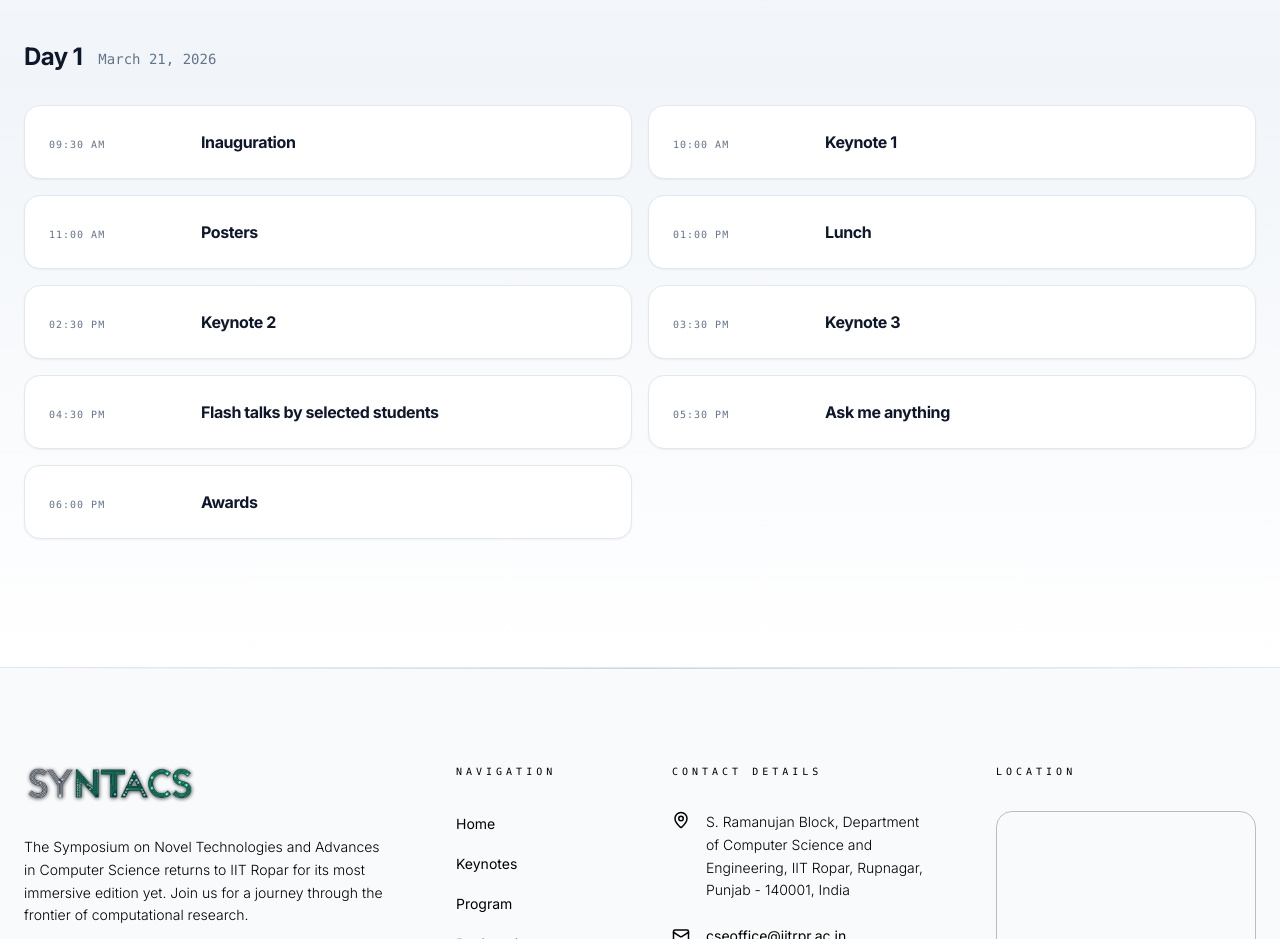
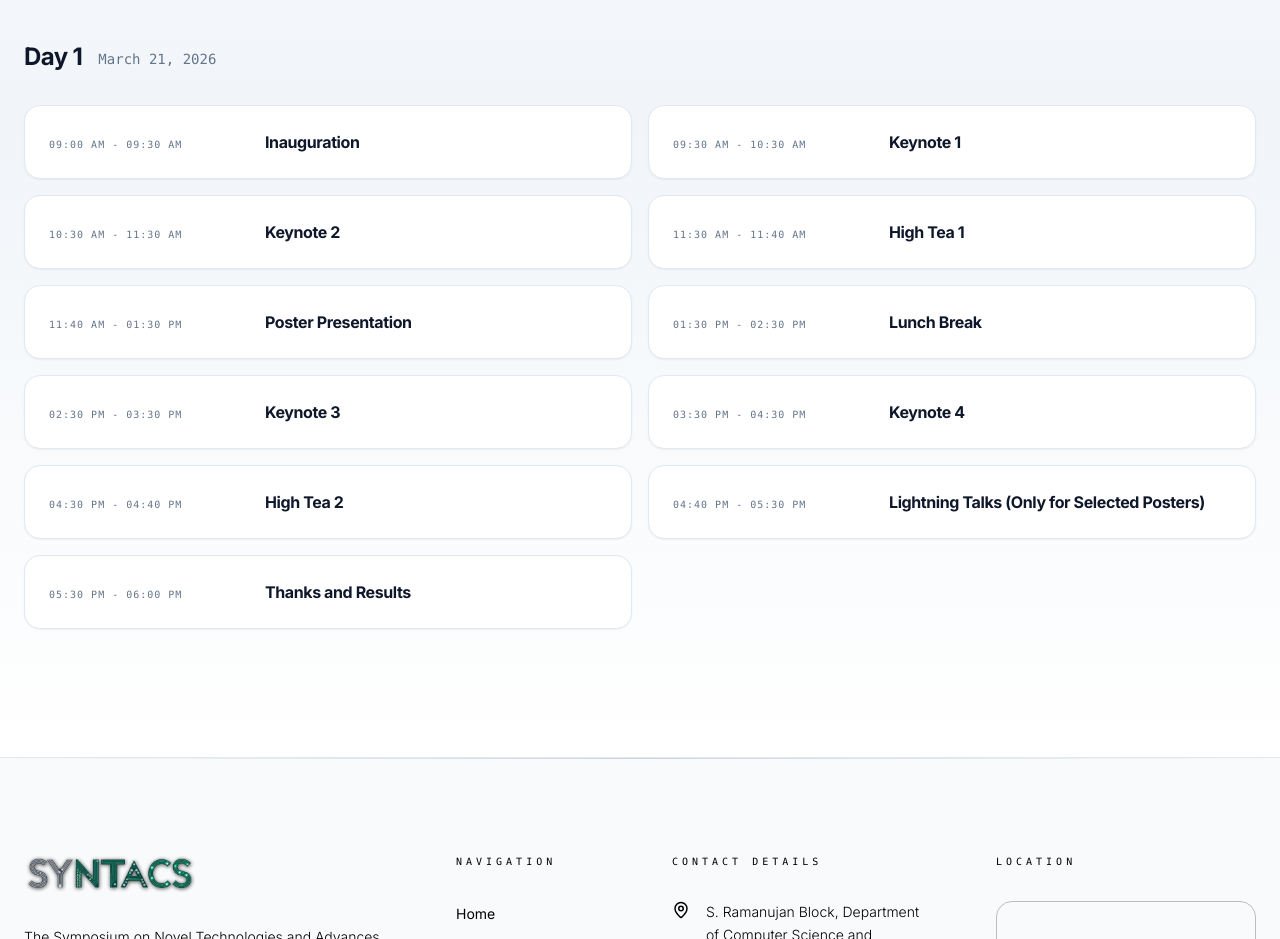
Before and after one commit to encodedCoder/syntacs2026, a Next.js app: page /program in a window 1280 px wide. Shown: the part 1100-2039 px from the top of the page. Built offline with nearby package versions, Linux system fonts and the light colour scheme; grey boxes are pictures that could not be loaded.

Commit message:
Update Day 1 schedule times

```diff
--- a/src/components/Schedule.tsx
+++ b/src/components/Schedule.tsx
@@ -16,15 +16,17 @@ const scheduleData = [
     day: "Day 1",
     date: "March 21, 2026",
     events: [
-      { time: "09:30 AM", event: "Inauguration" },
-      { time: "10:00 AM", event: "Keynote 1" },
-      { time: "11:00 AM", event: "Posters" },
-      { time: "01:00 PM", event: "Lunch" },
-      { time: "02:30 PM", event: "Keynote 2" },
-      { time: "03:30 PM", event: "Keynote 3" },
-      { time: "04:30 PM", event: "Flash talks by selected students" },
-      { time: "05:30 PM", event: "Ask me anything" },
-      { time: "06:00 PM", event: "Awards" },
+      { time: "09:00 AM - 09:30 AM", event: "Inauguration" },
+      { time: "09:30 AM - 10:30 AM", event: "Keynote 1" },
+      { time: "10:30 AM - 11:30 AM", event: "Keynote 2" },
+      { time: "11:30 AM - 11:40 AM", event: "High Tea 1" },
+      { time: "11:40 AM - 01:30 PM", event: "Poster Presentation" },
+      { time: "01:30 PM - 02:30 PM", event: "Lunch Break" },
+      { time: "02:30 PM - 03:30 PM", event: "Keynote 3" },
+      { time: "03:30 PM - 04:30 PM", event: "Keynote 4" },
+      { time: "04:30 PM - 04:40 PM", event: "High Tea 2" },
+      { time: "04:40 PM - 05:30 PM", event: "Lightning Talks (Only for Selected Posters)" },
+      { time: "05:30 PM - 06:00 PM", event: "Thanks and Results" },
     ]
   }
 ];
@@ -59,8 +61,8 @@ const Schedule = () => {
                     className="group flex flex-col sm:flex-row sm:items-center gap-4 sm:gap-6 p-5 sm:p-6 rounded-2xl bg-white border border-slate-200 hover:bg-slate-50 hover:border-slate-300 transition-all duration-300 shadow-sm"
                   >
                     {item.time && (
-                      <div className="sm:w-32 flex-shrink-0">
-                        <span className="text-slate-500 font-mono text-[9px] sm:text-[10px] uppercase tracking-widest">{item.time}</span>
+                      <div className="sm:w-48 flex-shrink-0">
+                        <span className="text-slate-500 font-mono text-[9px] sm:text-[10px] uppercase tracking-widest whitespace-nowrap">{item.time}</span>
                       </div>
                     )}
 
```
